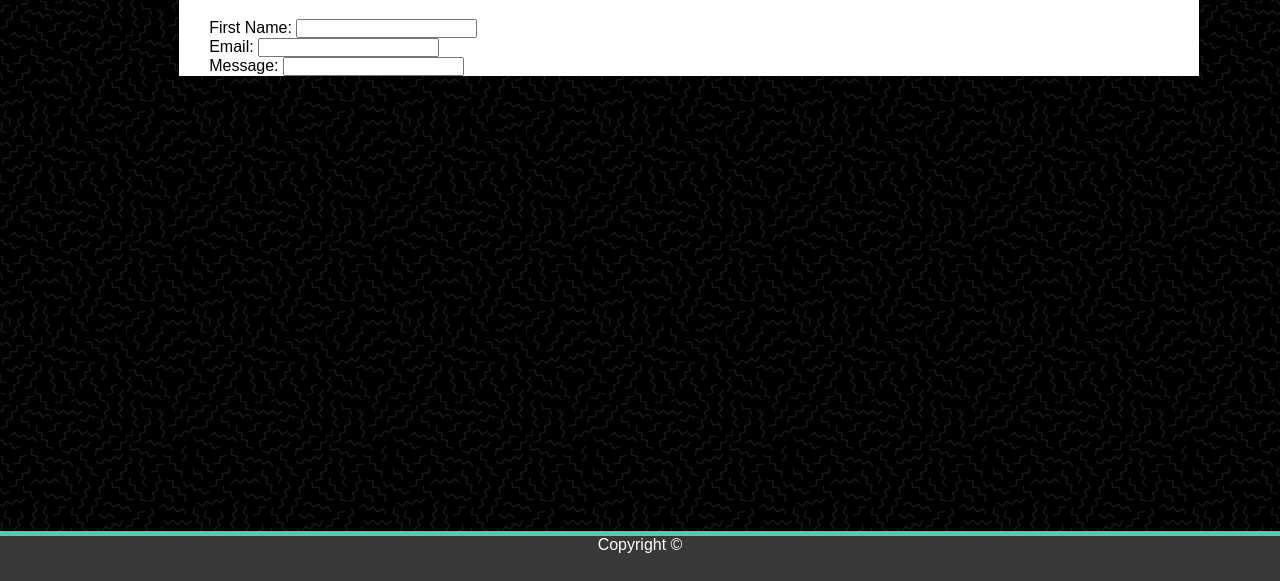
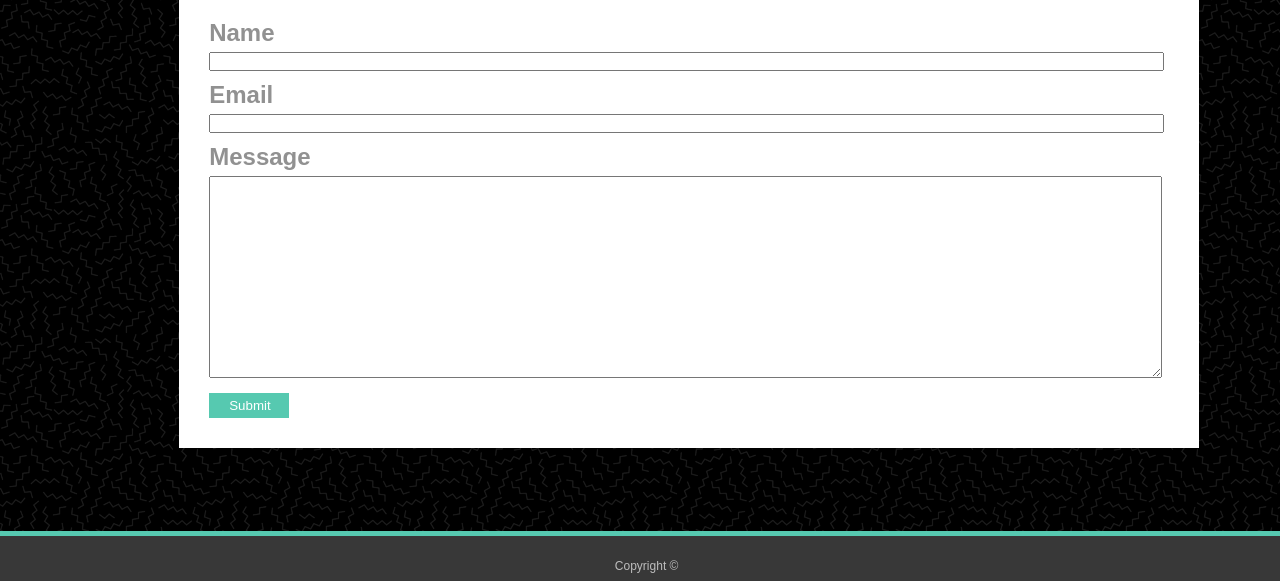
Before and after one commit to ajbarbati/Basic-Portfolio, a plain HTML site: page contact.html in a window 1280 px wide. Shown: the part 219-800 px from the top of the page. Drawn offline with Linux system fonts and the light colour scheme.

Commit message:
completeing styles and organizing code

```diff
--- a/assets/css/Pizaz.css
+++ b/assets/css/Pizaz.css
@@ -21,8 +21,6 @@ header {
     top: 0%;
 }
 
-
-
 .name {
     background-color: #56c9b0;
     color: #ffffff;
@@ -36,6 +34,8 @@ header {
 a {
     float: right;
     margin: 10px;
+    text-decoration: none;
+    color: #4d4d4d;
 }
 
 .about {
@@ -63,9 +63,10 @@ a {
 
 main {
     background: #ffffff;
-    padding: 0px 30px;
+    padding: 0px 30px 30px;
     margin-left: 14%;
     margin-top: 110px;
+    margin-bottom: 110px;
     width: 960px;
 }
 
@@ -85,15 +86,58 @@ section {
 }
 
 img {
+    margin-right: 15px;
     float: left;
-    margin-right: 15px;
+    padding: 20px;
+}
 
+.text {
+    line-height: 50px;
+}
+
+h2 {
+    margin-bottom: 5px;
+    font-size: 18 px;
+    color: #919191;
+}
+
+input {
+    float: left;
+    clear: left;
+    width: 99%;
+    margin-bottom: 10px;
+}
+
+.submit {
+    height: 25px;
+    width: 80px;
+    padding: 5px 20px;
+    margin-bottom: initial;
+    background: #56c9b0;
+    border-style: hidden;
+    margin-top: 15px;
+    color: #fff;
+    /* font-size: 20px; */
+}
+
+textarea {
+    height: 200px;
+    width: 99%;
+    float: left;
+}
+
+.copy {
+    position: fixed;
+    bottom: 1%;
+    text-align: center;
+    right: 47%;
+    font-size: 12px;
+    font-weight: 100;
 }
 
 footer {
-    text-align: center;
-    vertical-align: baseline;
-    color: #ffffff;
+
+    color: #bdbdbd;
     background-color: #383838;
     position: fixed;
     bottom: 0%;
--- a/contact.html
+++ b/contact.html
@@ -3,9 +3,9 @@
 <html lang="en-us">
 
     <head>
-
         <meta charset="UTF-8">
         <link rel="stylesheet" type="text/css" href="assets/css/Pizaz.css">
+
         <title>
             Basic Portfolio
         </title>
@@ -27,19 +27,24 @@
             </h1>
 
             <section>
+
                 <form>
-                    First Name:
-                    <input type="text" name="Name"> <br>
-                    Email:
-                    <input type="email" name="Email"> <br>
-                    Message:
-                    <input type="text" name="Message">
+                    <h2>Name</h2>
+                    <input type="text" name="Name">
+                    <h2>Email</h2>
+                    <input type="email" name="Email">
+                    <h2>Message</h2>
+
+                    <textarea name="message" rows="50" cols="100">
+
+                    </textarea>
+                    <input class="submit" type="submit" name="Submit">
                 </form>
             </section>
         </main>
 
         <footer>
-            Copyright &copy;
+            <div class="copy">Copyright &copy;</div>
         </footer>
     </body>
 </html>
```
Also changed, not shown: index.html (+4 -6 lines), portfolio.html (+8 -4 lines).
